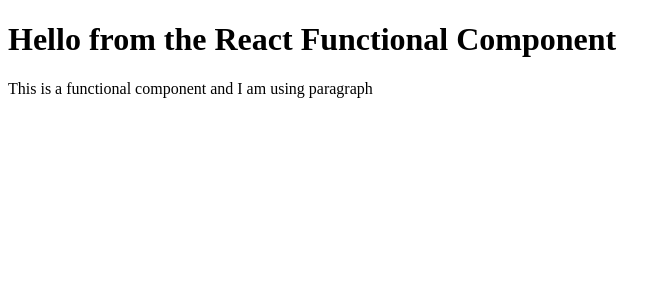
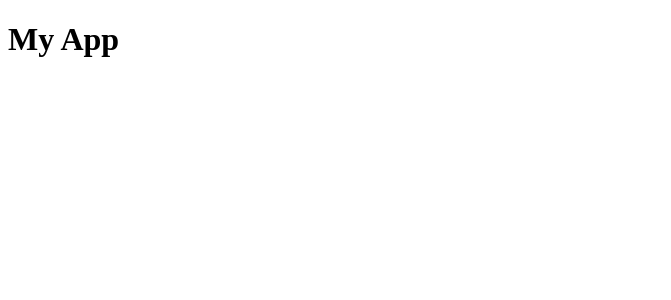
Before and after one commit to milan-vishnoi/Feedback-app, a React (Create React App) app: page / in a window 1280 px wide. Shown: the top 300 px of the page, without its empty margins (0-671 px from the left). Built offline with nearby package versions, Linux system fonts and the light colour scheme.

Commit message:
Alternate Way to create HTML Element in JSX
We can also use React.createElement in order to create the HTML elements in JSX by using JavaScript but that would not be easier to write. In JSX we need to use className instead of class and htmlFor instead of for

```diff
--- a/src/App.js
+++ b/src/App.js
@@ -1,10 +1,9 @@
+import React from "react";
+
 function App()
 {
     return (
-        <>
-            <h1>Hello from the React Functional Component</h1>
-            <p>This is a functional component and I am using paragraph</p>
-        </>
+React.createElement("div",{className:"container"},React.createElement("h1",{},"My App"))
 );
 }
 
```
